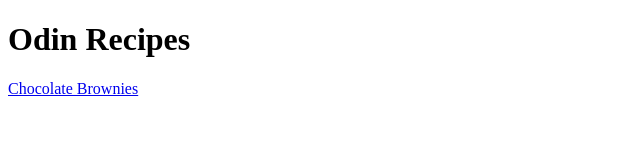
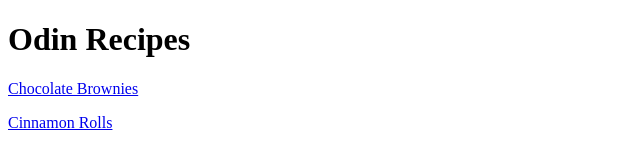
Before and after one commit to laraxsof/odin-recipes, a plain HTML site: page index.html in a window 1280 px wide. Shown: the whole page, without its empty margins (0-640 px from the left). Drawn offline with Linux system fonts and the light colour scheme.

Commit message:
added link for cinnamon rolls

```diff
--- a/index.html
+++ b/index.html
@@ -7,5 +7,6 @@
 <body>
     <h1>Odin Recipes</h1>
     <a href="recipes/brownies.html">Chocolate Brownies</a>
+    <p><a href="recipes/cinnamonroll.html">Cinnamon Rolls</a></p>
 </body>
 </html>
```
Also changed, not shown: images.jpg (added).
